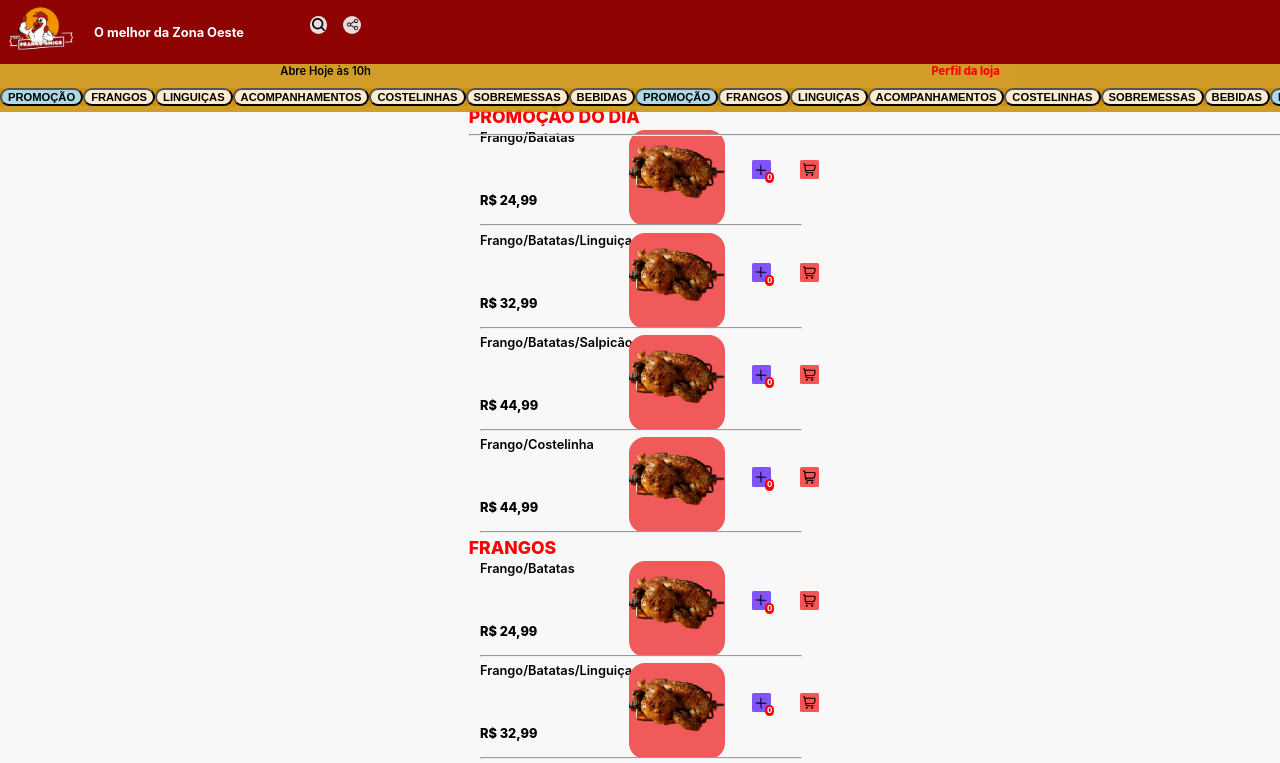
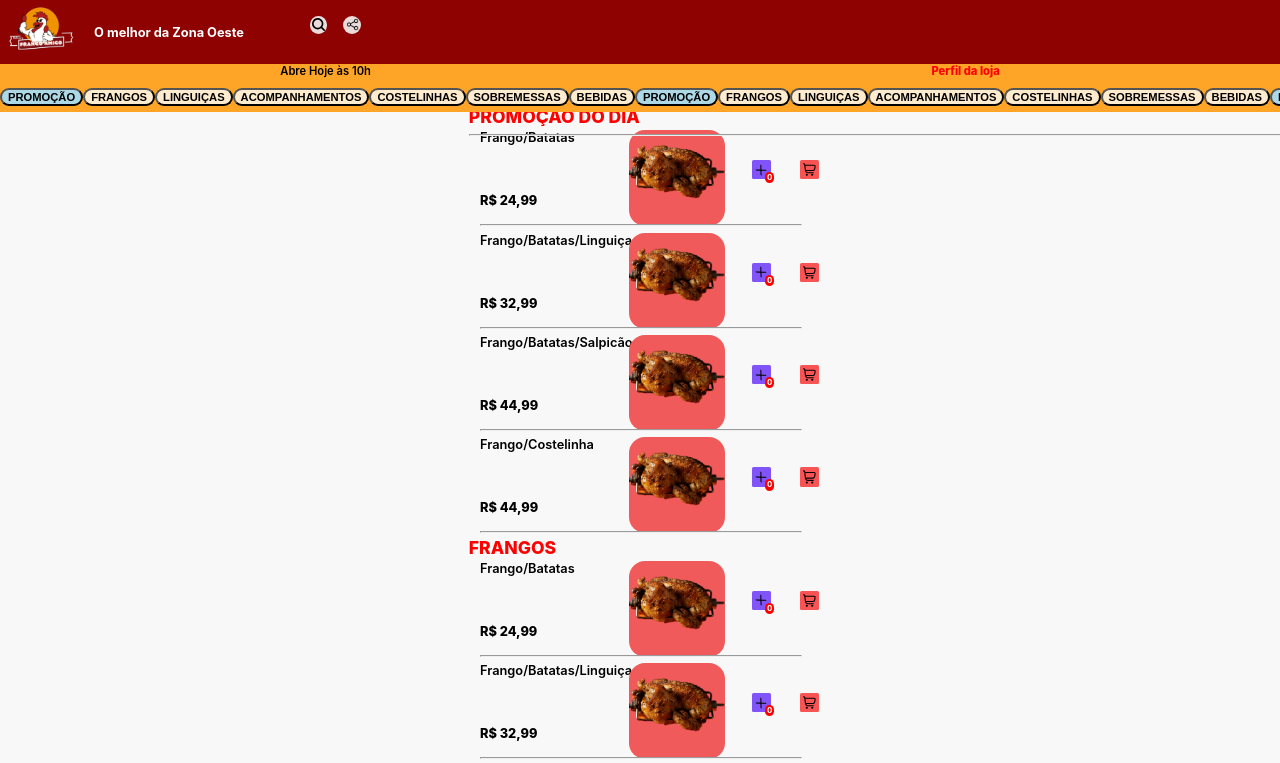
Before and after one commit to AndersonPaulo/eCommerce, a React (Create React App) app: page / in a window 1280 px wide. Shown: the top 763 px of the page. Built offline with nearby package versions, Linux system fonts and the light colour scheme.

Commit message:
menu horizontal e vertical automaticos implementados

```diff
--- a/src/App.css
+++ b/src/App.css
@@ -79,8 +79,8 @@
     font-size: 0.7rem;
     font-weight: 600;
     top: 4rem;
-    z-index:100;
-    background-color: rgba(205, 144, 14, 0.885);
+    background-color: rgb(254, 165, 40);
+    z-index: 1000;
   }
 
   .perfil_button{
@@ -88,18 +88,19 @@
     font-weight: 800;
   }
   .fhatherScroll{
-    position: relative;
+    position: sticky ;
     width: 100%;
     max-height: 25%;
     top: 5.5rem;
+    z-index: 1000;
+    overflow-y: auto;
+    overflow-x: visible;
+
   }
   .scroll_menu {
     width: 100%;
-
-    position: sticky ;
     top:  0;
-    z-index:100;
-    background-color:rgba(205, 144, 14, 0.885);
+    background-color:rgb(254, 165, 40);
   }
   .scroll_menu .menu_itens{
     text-align: center;
@@ -107,7 +108,7 @@
     font-weight: 800;
     background-color: blanchedalmond;
     border-radius: 1rem;
-    z-index: 10;
+
 
   }
 
--- a/src/scripts/menuHorizontal.js
+++ b/src/scripts/menuHorizontal.js
@@ -10,14 +10,17 @@ const MenuHorizontal = ({items}) =>{
 
       setActiveItem(item)
       const itemElement = document.getElementById(item)
+
       if(itemElement){
-        //const itemRect = itemElement.getBoundingClientRect()
-        //const menuRect = menuRef.current.getBoundingClientRect()//itemElement.offsetLeft - menuRef.current.offsetWidth / 2 + itemElement.offsetWidth / 2
-        const scrollLeft = itemElement.offsetLeft//itemRect.left - menuRect.left
+
+        const scrollLeft = itemElement.offsetLeft
+
         menuRef.current.scrollTo({
-          left: scrollLeft,
-          behavior: 'smooth',
-        })
+            left: scrollLeft,
+            behavior: 'smooth',
+          })
+
+
       }
     }
     return (
@@ -27,6 +30,7 @@ const MenuHorizontal = ({items}) =>{
 
               display: 'flex',
                overflowX: 'auto',
+               overflowY: 'hidden',
                whiteSpace: 'nowrap',
                scrollbarWidth: 'none',
                WebkitOverflowScrolling: 'touch',
@@ -39,7 +43,7 @@ const MenuHorizontal = ({items}) =>{
               data-qa={item}
               id={item}
               className={`menu_itens ${activeItem === item ? 'active' : ''}`}
-              onClick={() => handleClick(item)}
+
               style={{
                 cursor: 'pointer',
 
@@ -47,7 +51,10 @@ const MenuHorizontal = ({items}) =>{
               }}
 
             >
-              <Link to = {`section${index}`} smooth={true} duration={500}>{item}</Link>
+              <Link
+                to = {`section${index}`}
+                onClick={() => handleClick(item)}
+                smooth={true} duration={500}>{item}</Link>
             </button>
           ))}
         </div>
```
